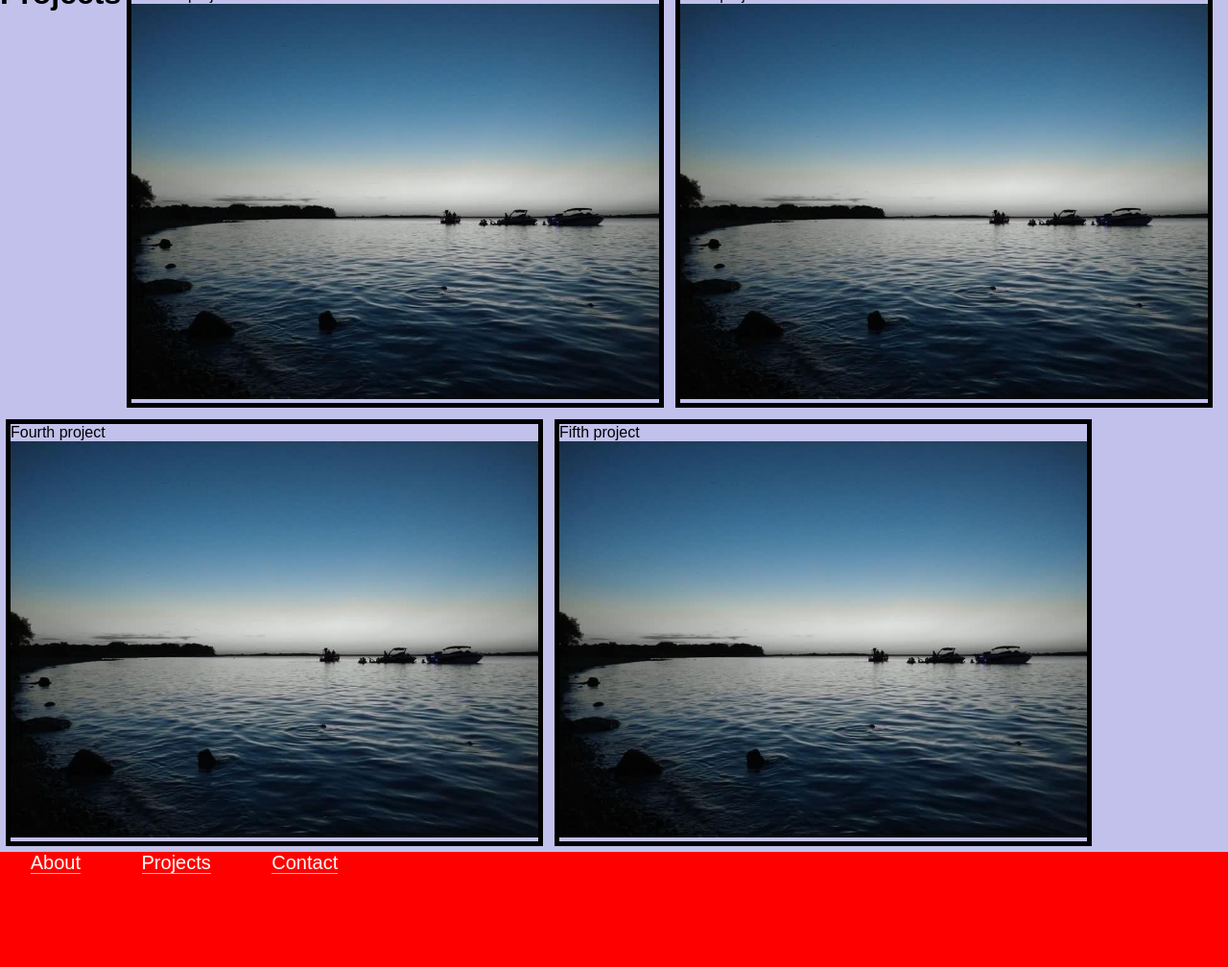
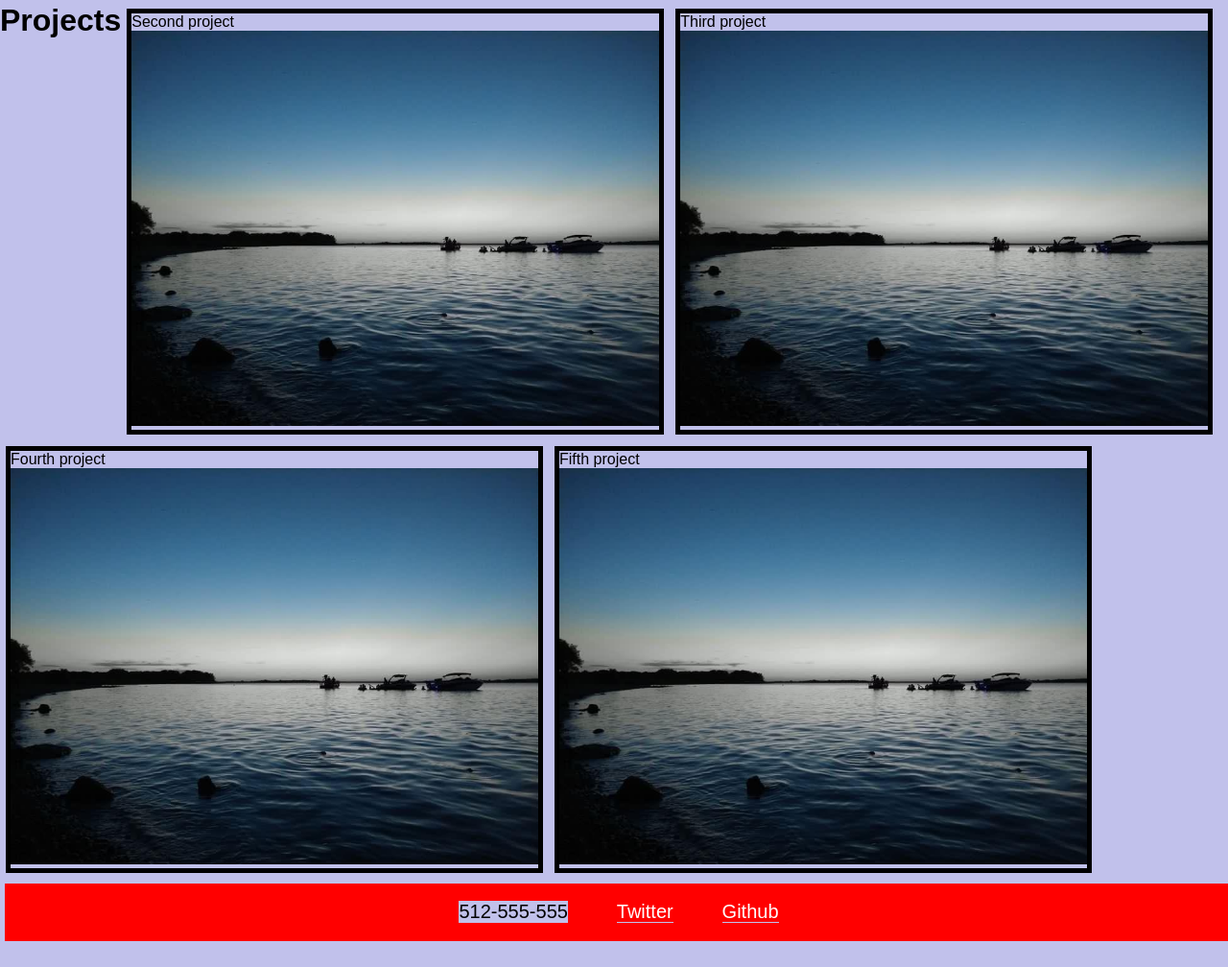
Before and after one commit to asjohnson8735/professional-portfolio, a plain HTML site: page assets/index.html in a window 1280 px wide. Shown: the part 1149-2157 px from the top of the page at 96% size. After the commit the page ends 2135 px from the top, so only its background shows below. Drawn offline with Linux system fonts and the light colour scheme.

Commit message:
HTML and CSS complete

```diff
--- a/assets/css/index.css
+++ b/assets/css/index.css
@@ -60,7 +60,6 @@ aside {
     border: 4px solid black;
     padding: 5px;
     width: 85%;
-    margin-left: 155px;
     margin-top: 40px;
     word-spacing: 4px;
     line-height: 2;
@@ -140,7 +139,6 @@ display: flex;
 width: auto;
 height: auto;
 display: flex;
-margin: auto;
 }
 
 a:hover {
@@ -157,3 +155,35 @@ a:hover {
 
     transform: scale(1.1);
 }
+
+#footer {
+
+    display: flex;
+    justify-content: space-around;
+    margin: 5px;
+}
+
+
+@media screen and (max-width: 992px) {
+
+    .cards { width: 50%;
+
+    }
+    #aboutme {
+        width: 50%;
+    }
+
+    #aboutme {
+
+        width: 100%;
+    }
+
+  }
+
+  @media screen and (max-width: 768px) {
+
+    .cards { width: 100%;
+
+    }
+
+  }
--- a/assets/index.html
+++ b/assets/index.html
@@ -14,8 +14,8 @@
 
         <h1>Amari Johnson's Portfolio</h1>
         <ul id="list">
-            <li><a href="#aside">About</a></li>
-            <li><a href="#projects">Projects</a></li>
+            <li><a href="#aboutme">About</a></li>
+            <li><a href="#Projects">Projects</a></li>
             <li><a href="#footer">Contact</a></li>
         </ul>
 
@@ -35,8 +35,10 @@
 
     </aside>
     <div class="firstProject">
+        <section>
         <h1>First Project</h1>
         <a href="https://www.google.com/"><img src="css/images/0BB3A376-FABE-4122-BFF7-0A720E49F922.jpg"><img></div><a>
+        </section>
     </div>
     <div class="cards">
         <h1 id="Projects">Projects</h1>
@@ -62,11 +64,11 @@
 
     </div>
 
-    <footer>
+    <footer id="footer">
         <ul id="list">
-            <li><a href="idk.com">About</a></li>
-            <li><a href="idk.com">Projects</a></li>
-            <li><a href="idk.com">Contact</a></li>
+            <li>512-555-555</li>
+            <li><a href="https://www.twitter.com">Twitter</a></li>
+            <li><a href="https://www.github.com">Github</a></li>
         </ul>
     </footer>
 
@@ -76,10 +78,4 @@
 
 
 
-<footer>
-
-
-</footer>
-
-
 </html>
```
Also changed, not shown: assets/css/images/oak-tree-care.webp (deleted).
